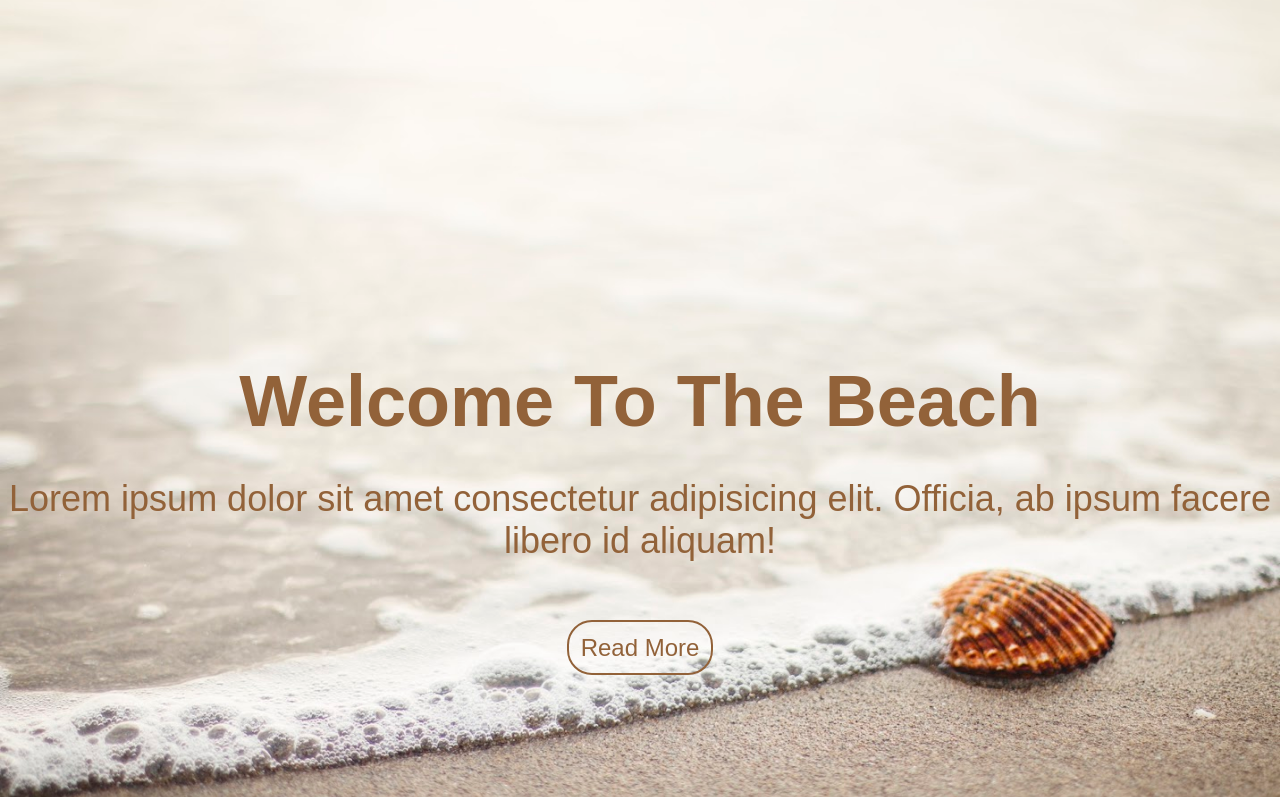
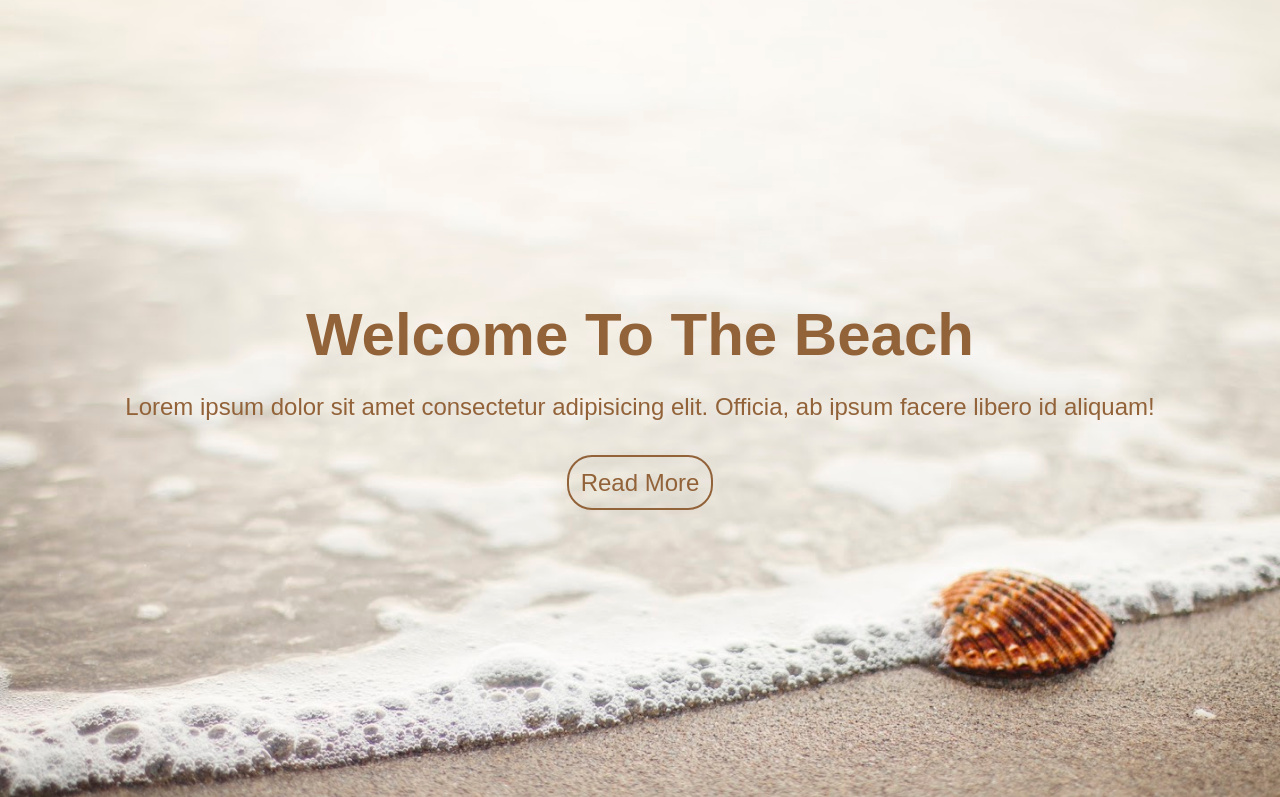
Before and after one commit to MrMykyta/pfm2023-task-html-css, a plain HTML site: page index.html in a window 1280 px wide. Shown: the top 797 px of the page. Drawn offline with Linux system fonts and the light colour scheme.

Commit message:
back div

```diff
--- a/index.html
+++ b/index.html
@@ -9,12 +9,14 @@
   <body>
     <main>
       <section class="intro">
+        <div>
           <h1 class="intro_h1">Welcome To The Beach</h1>
           <p class="intro_p">
             Lorem ipsum dolor sit amet consectetur adipisicing elit. Officia, ab
             ipsum facere libero id aliquam!
           </p>
           <a href="#Read" class="intro_a">Read More</a>
+        </div>
       </section>
       <section class="gold" id="Read">
         Lorem ipsum, dolor sit amet consectetur adipisicing elit. Magnam veniam
--- a/style.css
+++ b/style.css
@@ -21,7 +21,6 @@ a{
 
 .intro_p{
     margin-bottom: 2em;
-    font-size: 1.5em;
 }
 
 .intro_a{
@@ -35,11 +34,11 @@ footer{
 }
 
 article{
+    padding: 1em;
     width: 33vw;
     height: auto;
-    min-width: 150px;
+    min-width: 115px;
     min-height: 100px;
-    padding: 1em;
     display: inline-block;
     box-sizing: border-box;
 }
@@ -56,7 +55,7 @@ article{
 
 .intro_h1{
     padding-top: 5em;
-    font-size: 3em;
+    font-size: 2.5em;
     margin: 0;
 }
 
```
